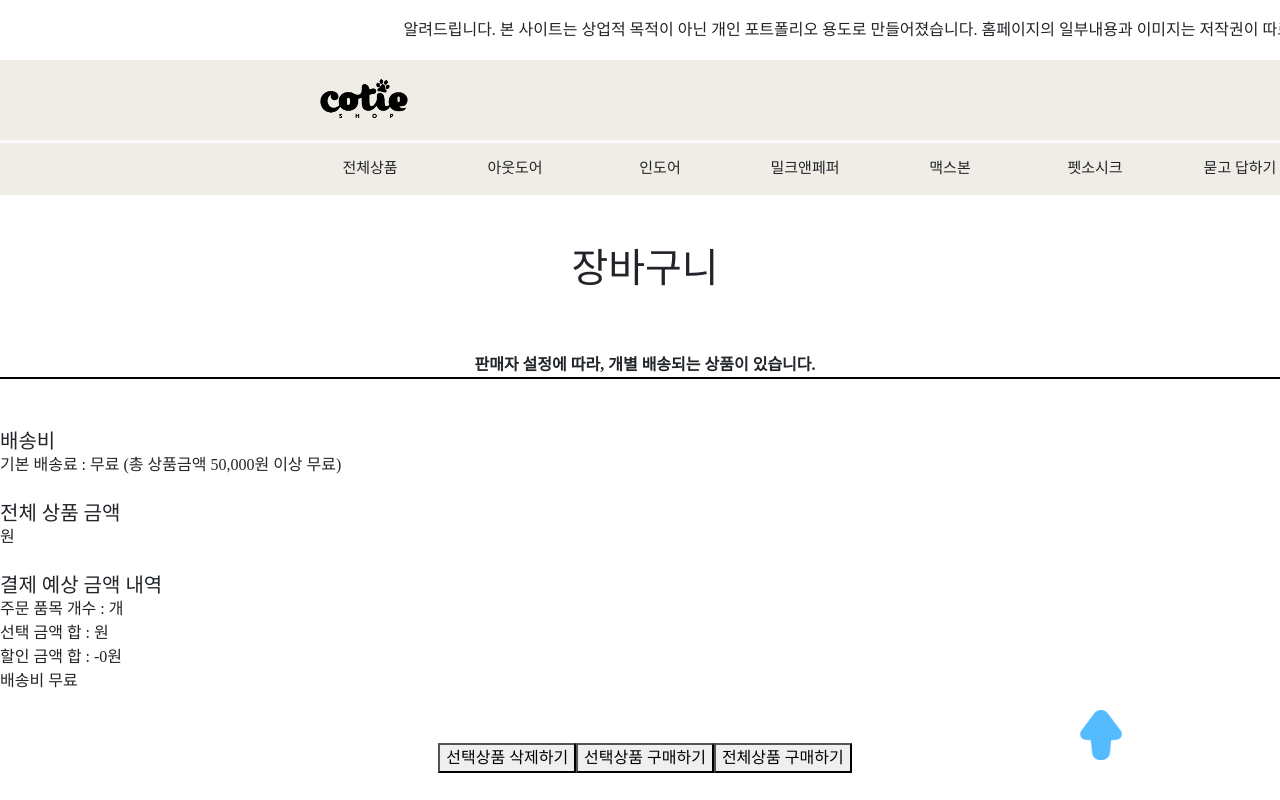
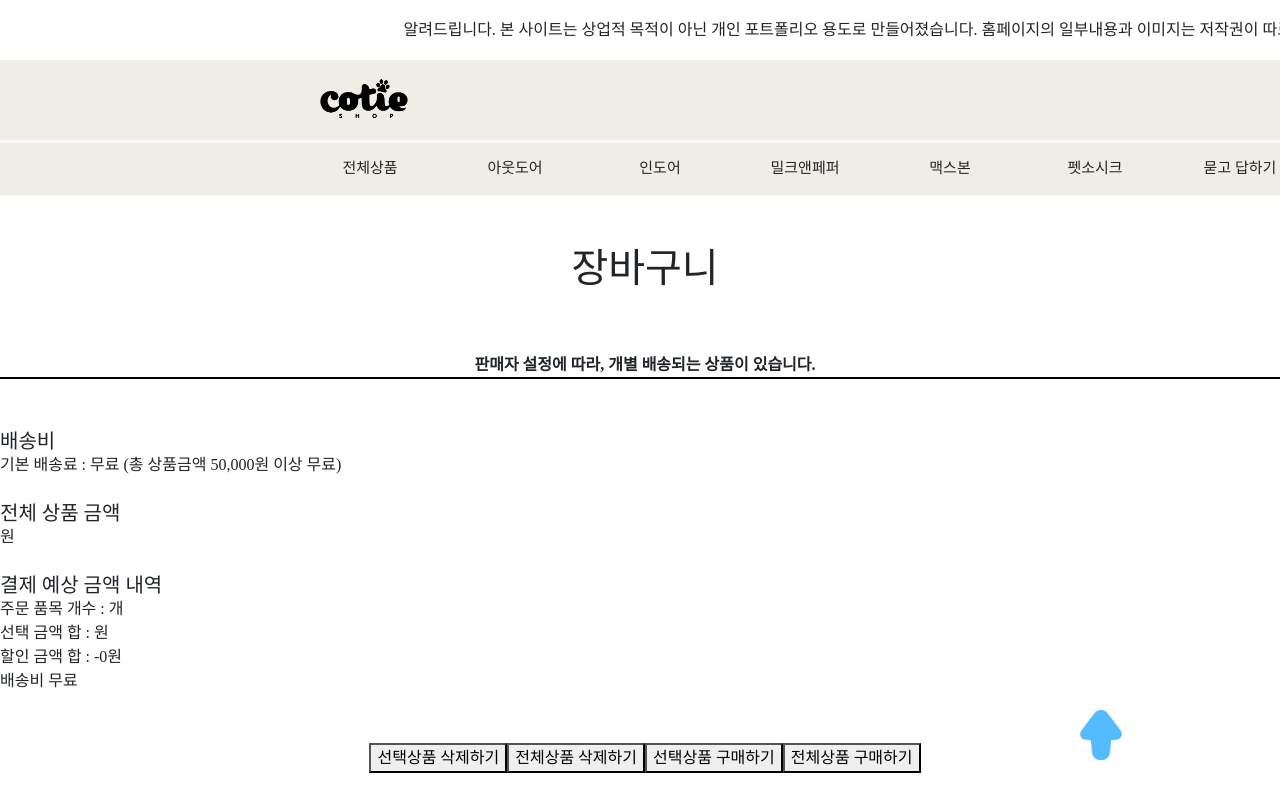
Before and after one commit to haeunss/haeunss.github.io, a React (Create React App) app: page /top/cart in a window 1280 px wide. Shown: the top 800 px of the page. Built offline with nearby package versions, Linux system fonts and the light colour scheme; a web font is replaced by a local one.

Commit message:
cart_removeItemAll

```diff
--- a/src/components/Cart.js
+++ b/src/components/Cart.js
@@ -1,7 +1,7 @@
 import '../styles/Cart.css';
 import React from 'react'
 import { useDispatch, useSelector } from "react-redux";
-import { addAmount, removeAmount, removeItem } from './Store.js'
+import { addAmount, removeAmount, removeItem, removeItemAll } from './Store.js'
 
 const Cart = (props) => {
 
@@ -84,6 +84,9 @@ const Cart = (props) => {
             </div>
             <div className='cart_btn'>
                 <button>선택상품 삭제하기</button>
+                <button onClick={()=>{
+                        dispatch(removeItemAll())
+                }}>전체상품 삭제하기</button>
                 <button>선택상품 구매하기</button>
                 <button>전체상품 구매하기</button>
             </div>
--- a/src/components/Store.js
+++ b/src/components/Store.js
@@ -48,14 +48,18 @@ let cart = createSlice({
             }
         },
         removeItem(state,action){
-            //상품 ㄴ개별 삭제
+            //상품 개별 삭제
             var list = state.filter((a) => a.id !== action.payload);
             return list;
+        },
+        removeItemAll(state,action){
+            //전체 상품 삭제
+            state.splice(0, state.length);
         },
     },
 })
 
-export let { addAmount, removeAmount, addItem, removeItem } = cart.actions
+export let { addAmount, removeAmount, addItem, removeItem, removeItemAll } = cart.actions
 
 export default configureStore({
     reducer:{
```
